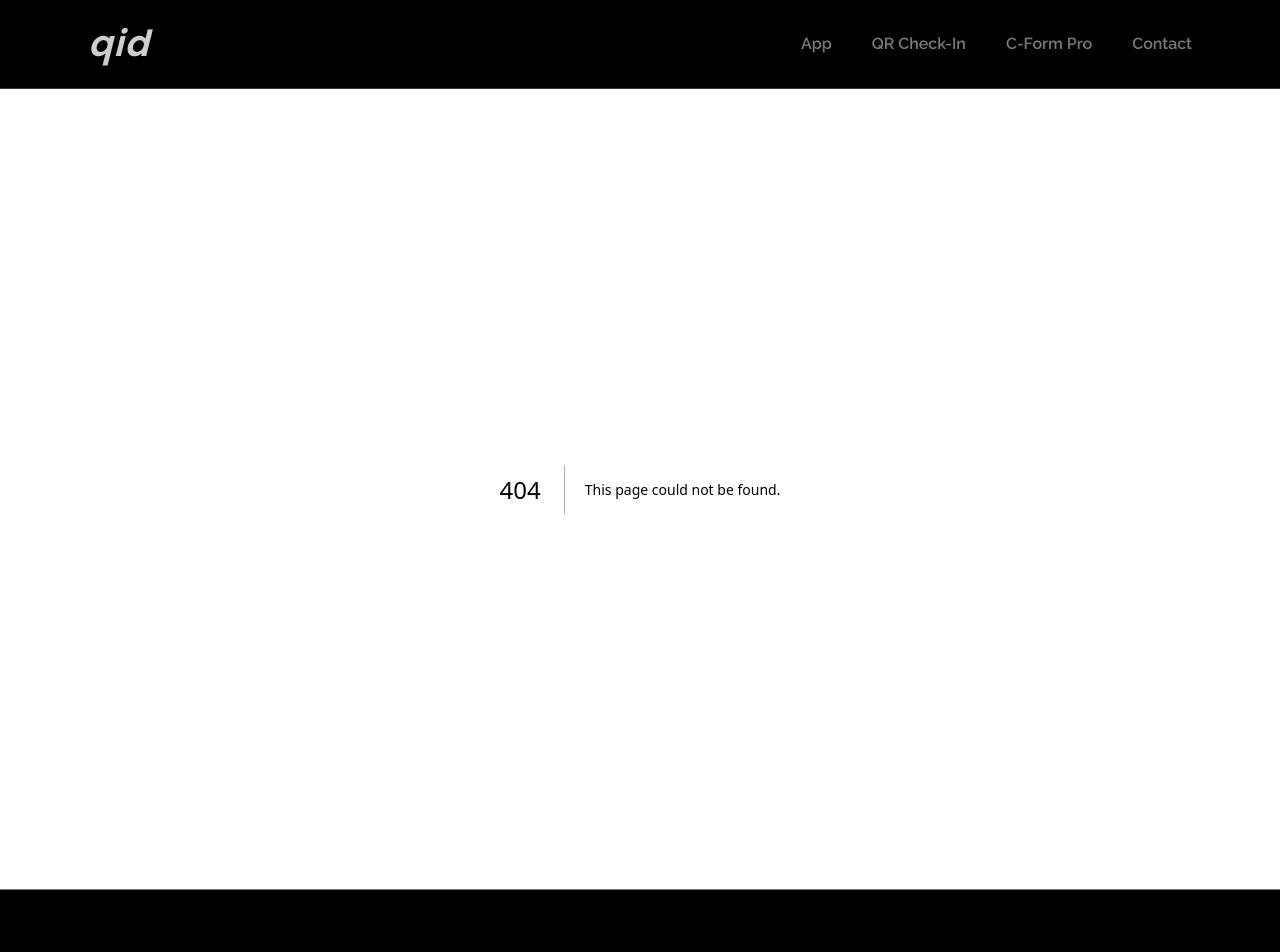
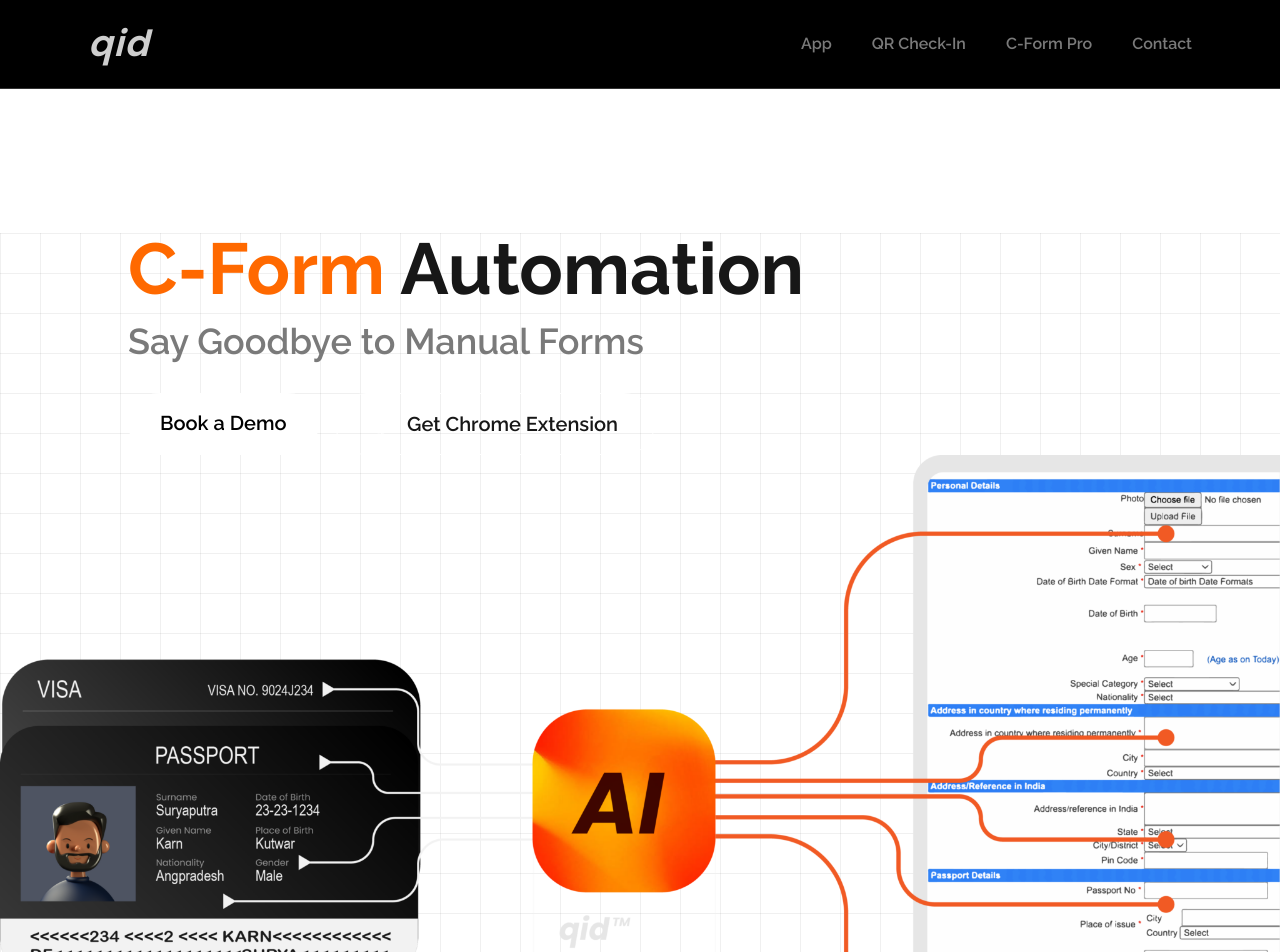
Before and after one commit to Fazalkadivar21/qid-clone, a Next.js app: page /c-form in a window 1280 px wide. Before the commit this address had no page. Shown: the top 952 px of the page. Built offline with nearby package versions, Linux system fonts and the light colour scheme.

Commit message:
feat: add c-form page

```diff
--- /dev/null
+++ b/app/c-form/page.js
@@ -0,0 +1,175 @@
+import Image from "next/image";
+import Link from "next/link";
+
+const Btn = () => {
+  return (
+    <Link
+      href="https://chromewebstore.google.com/detail/qid-c-form-pro/afghjacdcfhoikcccemlchhmokfgobpj"
+      target="_blank"
+      className="hover:opacity-80 transition w-full md:w-fit"
+    >
+      <div className="w-full md:w-80 p-4 border border-white rounded-full flex items-center justify-center gap-4">
+        <Image
+          src="/images/cform/chrome.svg"
+          alt="Chrome"
+          width={20}
+          height={20}
+        />
+        <p className="text-xl raleway-semibold">Get Chrome Extension</p>
+      </div>
+    </Link>
+  );
+};
+
+const CformImage = () => {
+  return (
+    <>
+      {/* Show on mobile */}
+      <Image
+        src="/images/cform/c-form-long.png"
+        alt="C-Form"
+        width={500}
+        height={500}
+        className="w-full h-auto object-cover md:hidden"
+      />
+      {/* Show on md screens and up */}
+      <Image
+        src="/images/cform/c-form-short.png"
+        alt="C-Form"
+        width={500}
+        height={500}
+        className="hidden md:block w-full h-auto object-cover"
+      />
+    </>
+  );
+};
+
+const OneClick = () => {
+  return (
+    <div className="container mb-32 md:mb-0 mx-auto px-6 md:px-8 lg:px-16 xl:px-32 2xl:px-52 mt-52">
+      <h2 className="text-5xl md:text-6xl lg:text-7xl raleway-bold md:text-left">
+        Trust us, it's truly a matter of just{" "}
+        <snap className="text-orange-500">one click</snap> .
+      </h2>
+      <div className="grid grid-cols-1 md:grid-cols-3 gap-5 mt-24 md:mt-36">
+        <div className="text-3xl raleway-semibold border border-[#7a7a7a] p-6 rounded-2xl text-white md:text-left">
+          <p>Your guests upload photos of their Passport and Visa.</p>
+        </div>
+        <div className="text-3xl raleway-semibold border border-[#7a7a7a] p-6 rounded-2xl text-white md:text-left">
+          <p>
+            Qid's AI engine extracts details like Passport Number, Visa Number,
+            Name, Country, and Photos from the images
+          </p>
+        </div>
+        <div className="text-3xl raleway-semibold border border-[#7a7a7a] p-6 rounded-2xl text-white md:text-left">
+          <p>
+            Go to the C-Form website Open the qid C-Form Pro Chrome plugin.
+            Select the guest. Done!
+          </p>
+        </div>
+      </div>
+    </div>
+  );
+};
+
+const Elevate = () => {
+  return (
+    <div className="text-white py-16 px-4 mt-40">
+      <div className="max-w-7xl mx-auto flex flex-col md:flex-row items-center justify-between gap-10 py-6 md:py-0">
+        {/* Text Section */}
+        <div className="md:w-1/2 text-center md:text-left">
+          <h2 className="text-3xl sm:text-4xl md:text-5xl raleway-bold leading-tight">
+            Elevate C-Form Processing with{" "}
+            <span className="text-white">qid's</span> State-of-the-Art Chrome
+            Extension
+          </h2>
+          <p className="mt-4 text-xl raleway-semibold text-[#7a7a7a]">
+            Simplify C-Form management like never before with qid’s
+            revolutionary Chrome extension.
+          </p>
+
+          {/* Button */}
+          <div className="mt-6 inline-block">
+            <Btn />
+          </div>
+        </div>
+
+        {/* Image Section */}
+        <div className="md:w-1/2">
+          <Image
+            src="/images/cform/ss.png"
+            alt="C-Form Pro"
+            width={500}
+            height={500}
+            className="w-fit md:w-2/3 h-auto rounded-xl shadow-xl md:ml-48"
+          />
+        </div>
+      </div>
+    </div>
+  );
+};
+
+const Cinfo = () => {
+  return (
+    <div className="flex flex-col gap-10 border border-[#7a7a7a] p-6 m-6 rounded-2xl md:w-2/3">
+      <h2 className="text-5xl raleway-semibold">What is C-Form?</h2>
+      <p className="text-2xl raleway-regular">
+        In India, a <a href="https://indianfrro.gov.in/frro/" className="font-extrabold underline">C-Form</a> is a mandatory document required under the
+        Foreigners’ Registration Act, 1946.
+      </p>
+      <p className="text-2xl raleway-regular">
+        It serves as a record of the stay of foreign nationals within the
+        country.
+      </p>
+      <p className="text-2xl raleway-regular">
+        Hotels, guesthouses, and other accommodation providers are legally
+        obligated to submit C-Forms to local authorities for every foreign
+        guest’s stay.
+      </p>
+      <div className="px-6 py-4 text-xl raleway-bold border border-[#7a7a7a] rounded-full w-fit">
+        <Link href="/c-form">Read more</Link>
+      </div>
+    </div>
+  );
+};
+
+export default function CForm() {
+  return (
+    <div className="bg-grid">
+      <div className="container mb-32 md:mb-0 mx-auto px-4 md:px-8 lg:px-16 xl:px-32 2xl:px-52">
+        <div className="flex flex-col gap-4 mb-8 mt-16 md:mt-36">
+          <h1 className="text-5xl md:text-6xl lg:text-7xl raleway-bold md:text-left">
+            <span className="text-orange-500">C-Form</span> Automation
+          </h1>
+          <p className="text-3xl md:text-4xl raleway-semibold text-[#7a7a7a] md:text-left">
+            Say Goodbye to Manual Forms
+          </p>
+        </div>
+        <div className="flex flex-col sm:flex-row gap-4 justify-center md:justify-start">
+          <Link
+            href="/bookqid"
+            target="_blank"
+            className="hover:opacity-80 transition w-full md:w-fit px-6 py-4 md:px-8 md:py-4 bg-white rounded-full text-lg sm:text-xl text-black raleway-semibold text-center"
+          >
+            Book a Demo
+          </Link>
+          <div className="w-auto">
+            <Btn />
+          </div>
+        </div>
+      </div>
+      <div>
+        <CformImage />
+      </div>
+      <div>
+        <OneClick />
+      </div>
+      <div>
+        <Elevate />
+      </div>
+      <div className="flex flex-col items-center justify-center">
+        <Cinfo />
+      </div>
+    </div>
+  );
+}
```
